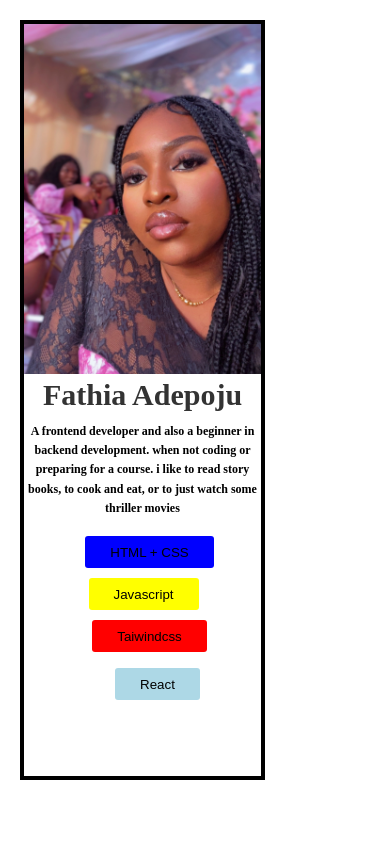
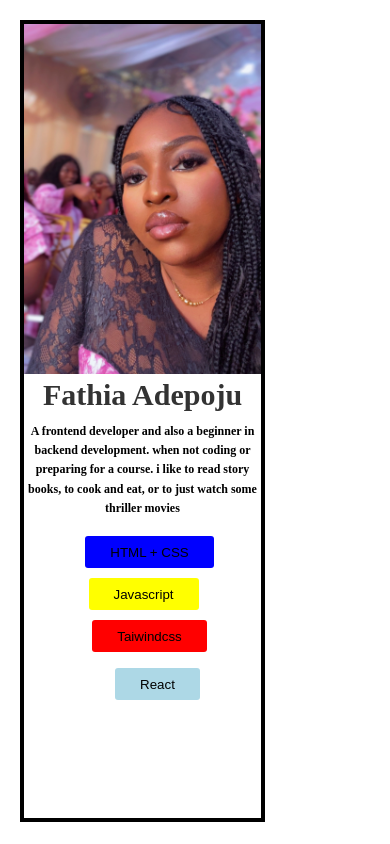
Before and after one commit to Adepoju044/my-Profile, a React (Create React App) app: page / in a window 390 px wide. Built offline with nearby package versions, Linux system fonts and the light colour scheme.

Commit message:
corrected a bug

```diff
--- a/src/index.css
+++ b/src/index.css
@@ -145,7 +145,7 @@ h1 {
 @media (max-width: 470px) {
   .container {
     width: 70%;
-    height: 90vh;
+    height: 95vh;
   }
 
   h1 {
```
